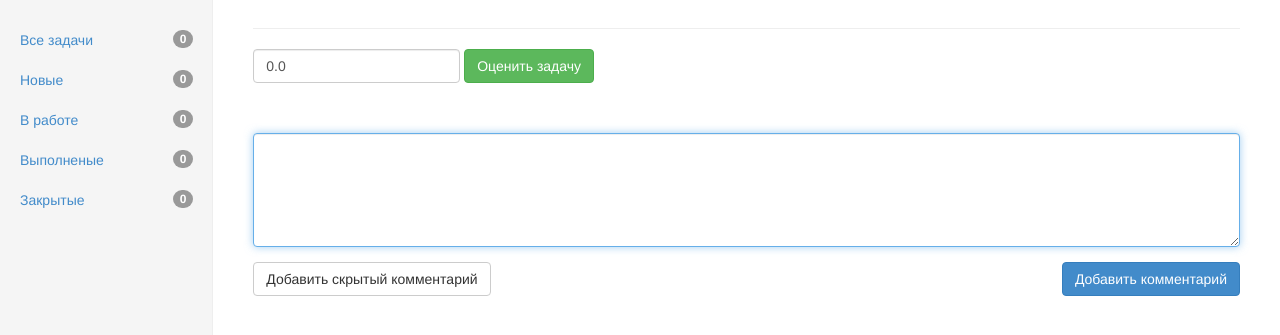
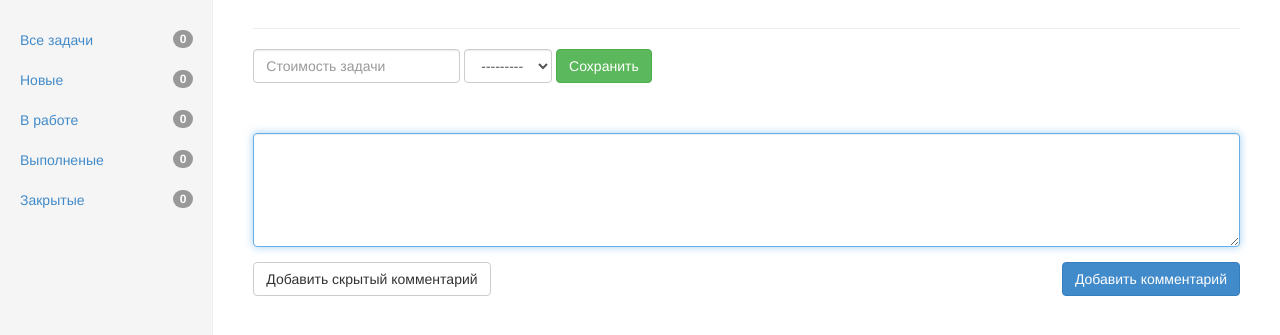
Before and after one commit to alifanov/prog4h, a Django app: template templates/task_detail.html in a window 1280 px wide. Shown: the part 51-386 px from the top of the page. Run offline with Django 3.2, Linux system fonts and the light colour scheme; the template is opened without the code that fills it: values that come from a table or form of the project are taken from there, others are empty; some libraries are stand-ins or nearby versions.

Commit message:
add triggers

```diff
--- a/app/forms.py
+++ b/app/forms.py
@@ -13,6 +13,11 @@ class TaskForm(ModelForm):
     class Meta(object):
         model = Task
         exclude = ('author','comments', 'worker', 'status', 'price')
+
+class ModeratorTaskForm(ModelForm):
+    class Meta(object):
+        model = Task
+        exclude = ('author','comments', 'status')
 
 class PasswordReset(Form):
     oldpassword = CharField(widget=PasswordInput(), label=u'Старый пароль')
--- a/templates/task_detail.html
+++ b/templates/task_detail.html
@@ -16,9 +16,15 @@
     <form class="form-inline" method="POST" action="" style="padding-bottom: 40px;">
         {% csrf_token %}
         <div class="form-group">
-            <input type="text" name="price" class="form-control" placeholder="Стоимость задачи" value="{{ task.price|default:"0.0" }}" />
+            {{ task_form.price|attr:"class:form-control"|attr:"placeholder:Стоимость задачи" }}
         </div>
-        <button class="btn btn-success">Оценить задачу</button>
+        <div class="form-group">
+            {{ task_form.worker|attr:"class:form-control"|attr:"placeholder:Ответственный" }}
+        </div>
+{#        <div class="form-group">#}
+{#            <input type="text" name="price" class="form-control" placeholder="Стоимость задачи" value="{{ task.price|default:"0.0" }}" />#}
+{#        </div>#}
+        <button class="btn btn-success">Сохранить</button>
     </form>
     {% else %}
         {% if task.price %}
```
Also changed, not shown: app/views.py (+8 -3 lines).
